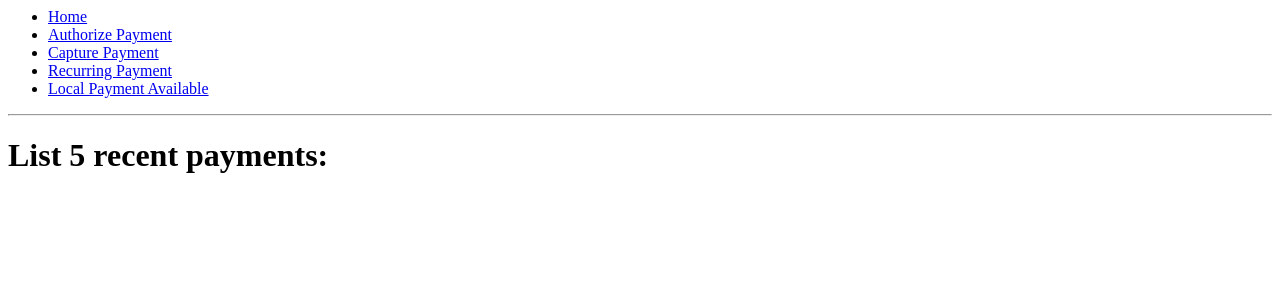
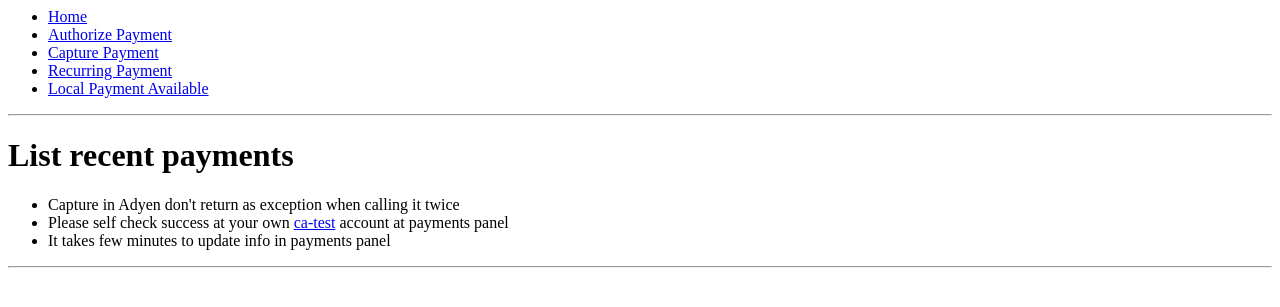
Before and after one commit to hoanganh25991/php-adyen-payment, a PHP site: page /capture.php in a window 1280 px wide. Shown: the top 307 px of the page. Run offline with PHP 8.4, Linux system fonts and the light colour scheme; some libraries are stand-ins or nearby versions.

Commit message:
add comment for capture & recurring payment

```diff
--- a/authorize-payment-form.php
+++ b/authorize-payment-form.php
@@ -18,6 +18,10 @@ $generationtime = date(DATE_W3C, mktime(date("H"), date("i"), date("s"), date("m
     <input type="hidden" value="<?php echo $generationtime; ?>" data-encrypted-name="generationtime"/>
     <input type="submit" value="Pay"/>
 </form>
+<ul>
+    <li>Default value for card-number, holder-name,... fulfilled. Feel free to submit your own info.</li>
+    <li>To capture authorzied payment. <a href="capture.php">Go to Capture</a></li>
+</ul>
 <script>
     // The form element to encrypt.
     var form = document.getElementById('adyen-encrypted-form');
--- a/authorize-payment.php
+++ b/authorize-payment.php
@@ -21,6 +21,7 @@ if($_SERVER['REQUEST_METHOD'] == 'GET'){
 
     // Reuse form to ask customer input
     // credit card info
+    echo "<h1>Create An Authorize Payment</h1><hr/>";
     include_once('authorize-payment-form.php');
 }
 
--- a/capture.php
+++ b/capture.php
@@ -7,14 +7,21 @@ include_once('navigator.php');
 if(isGet()){
     $recent_payments = fetchRecentPayment();
 
-    echo "<h1>List 5 recent payments:</h1>";
+    echo "<h1>List recent payments</h1>";
+    echo "<ul>";
+    echo "<li>Capture in Adyen don't return as exception when calling it twice</li>";
+    echo "<li>Please self check success at your own <a href='https://ca-test.adyen.com'>ca-test</a> account at payments panel</li>";
+    echo "<li>It takes few minutes to update info in payments panel</li>";
+    echo "</ul><hr/>";
 
     echo "<ul>";
 
     foreach($recent_payments as $index => $payment){ ?>
         <li>
             <div>
-                <?php var_dump('Payment PSP Reference', $payment['result']['pspReference'], $payment); ?>
+                <?php hoiVarDump('Payment Reference', $payment['params']['reference']); ?>
+                <?php hoiVarDump('Payment PSP Reference', $payment['result']['pspReference']); ?>
+                <?php hoiVarDump('Payment Params & Result', $payment); ?>
                 <form method="POST">
                     <input type="hidden" name="payment_index" value="<?php echo $index; ?>"/>
                     <input type="hidden" name="action" value="capture" />
@@ -61,12 +68,13 @@ if(isPost()){
             'reference' => 'capture_payment',
         ];
 
+        hoiVarDump('Capture Params', $params);
 
         $service = new \Adyen\Service\Modification(getClient());
 
         try{
             $result = $service->capture($params);
-            var_dump($result);
+            hoiVarDump('Capture Result', $result);
 
             // Write log
             hoiLog($result);
--- a/util.php
+++ b/util.php
@@ -28,6 +28,7 @@ function hoiLog($result, $filename = PSP_LOG_FILE){
     fclose($log_file);
 }
 
+const MAX_READ = 3;
 function readLog($filename = PSP_LOG_FILE){
     $log_file = fopen($filename, 'r');
 
@@ -40,7 +41,7 @@ function readLog($filename = PSP_LOG_FILE){
         }
     }
 
-    return array_slice(array_reverse($data), 0, 4);
+    return array_slice(array_reverse($data), 0, MAX_READ);
 }
 
 
```
Also changed, not shown: recurring-payment-form.php (added, +11 -0 lines), recurring-payment.php (+11 -22 lines), 1 other file.
